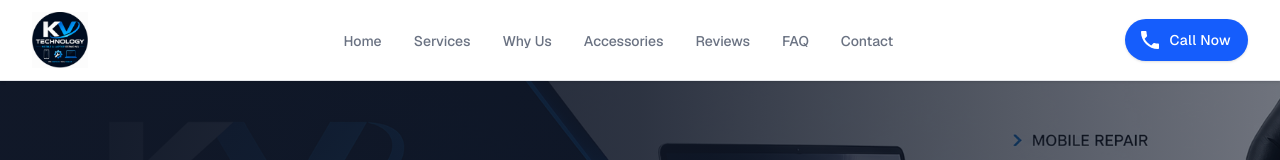
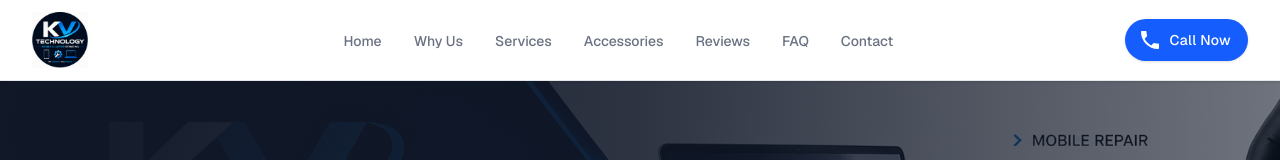
Before and after one commit to Nimesh-Kavinda/kv_technology, a Next.js app: page / in a window 1280 px wide. Shown: the top 160 px of the page. Built offline with nearby package versions, Linux system fonts and the light colour scheme.

Commit message:
feat: reorder navigation links for improved user experience

```diff
--- a/app/page.tsx
+++ b/app/page.tsx
@@ -191,7 +191,7 @@ export default function Home() {
 
     className="hidden md:ml-6 md:flex md:space-x-6"
 
-    > <Link href="#"className="border-transparent text-gray-500 hover:border-gray-300 hover:text-gray-700 border-b-2 px-1 pt-1 text-sm font-medium transition-colors">Home</Link> <Link href="#services"className="border-transparent text-gray-500 hover:border-gray-300 hover:text-gray-700 border-b-2 px-1 pt-1 text-sm font-medium transition-colors">Services</Link> <Link href="#why-choose-us"className="border-transparent text-gray-500 hover:border-gray-300 hover:text-gray-700 border-b-2 px-1 pt-1 text-sm font-medium transition-colors">Why Us</Link> <Link href="#accessories"className="border-transparent text-gray-500 hover:border-gray-300 hover:text-gray-700 border-b-2 px-1 pt-1 text-sm font-medium transition-colors">Accessories</Link> <Link href="#testimonials"className="border-transparent text-gray-500 hover:border-gray-300 hover:text-gray-700 border-b-2 px-1 pt-1 text-sm font-medium transition-colors">Reviews</Link> <Link href="#faq"className="border-transparent text-gray-500 hover:border-gray-300 hover:text-gray-700 border-b-2 px-1 pt-1 text-sm font-medium transition-colors">FAQ</Link> <Link href="#contact"className="border-transparent text-gray-500 hover:border-gray-300 hover:text-gray-700 border-b-2 px-1 pt-1 text-sm font-medium transition-colors">Contact</Link> </motion.nav> <motion.div initial= {
+    > <Link href="#"className="border-transparent text-gray-500 hover:border-gray-300 hover:text-gray-700 border-b-2 px-1 pt-1 text-sm font-medium transition-colors">Home</Link> <Link href="#why-choose-us"className="border-transparent text-gray-500 hover:border-gray-300 hover:text-gray-700 border-b-2 px-1 pt-1 text-sm font-medium transition-colors">Why Us</Link> <Link href="#services"className="border-transparent text-gray-500 hover:border-gray-300 hover:text-gray-700 border-b-2 px-1 pt-1 text-sm font-medium transition-colors">Services</Link> <Link href="#accessories"className="border-transparent text-gray-500 hover:border-gray-300 hover:text-gray-700 border-b-2 px-1 pt-1 text-sm font-medium transition-colors">Accessories</Link> <Link href="#testimonials"className="border-transparent text-gray-500 hover:border-gray-300 hover:text-gray-700 border-b-2 px-1 pt-1 text-sm font-medium transition-colors">Reviews</Link> <Link href="#faq"className="border-transparent text-gray-500 hover:border-gray-300 hover:text-gray-700 border-b-2 px-1 pt-1 text-sm font-medium transition-colors">FAQ</Link> <Link href="#contact"className="border-transparent text-gray-500 hover:border-gray-300 hover:text-gray-700 border-b-2 px-1 pt-1 text-sm font-medium transition-colors">Contact</Link> </motion.nav> <motion.div initial= {
         {
         opacity: 0, x: 20
       }
@@ -258,21 +258,21 @@ export default function Home() {
           ()=> setMobileMenuOpen(false)
         }
 
-        > Home </Link> <Link href="#services"
+        > Home </Link> <Link href="#why-choose-us"
         className="border-transparent text-gray-500 hover:bg-gray-50 hover:border-gray-300 hover:text-gray-700 block pl-3 pr-4 py-2 border-l-4 text-base font-medium"
 
         onClick= {
           ()=> setMobileMenuOpen(false)
         }
 
-        > Repair Services </Link> <Link href="#why-choose-us"
+        > Why Choose Us </Link> <Link href="#services"
         className="border-transparent text-gray-500 hover:bg-gray-50 hover:border-gray-300 hover:text-gray-700 block pl-3 pr-4 py-2 border-l-4 text-base font-medium"
 
         onClick= {
           ()=> setMobileMenuOpen(false)
         }
 
-        > Why Choose Us </Link> <Link href="#accessories"
+        > Repair Services </Link> <Link href="#accessories"
         className="border-transparent text-gray-500 hover:bg-gray-50 hover:border-gray-300 hover:text-gray-700 block pl-3 pr-4 py-2 border-l-4 text-base font-medium"
 
         onClick= {
```
